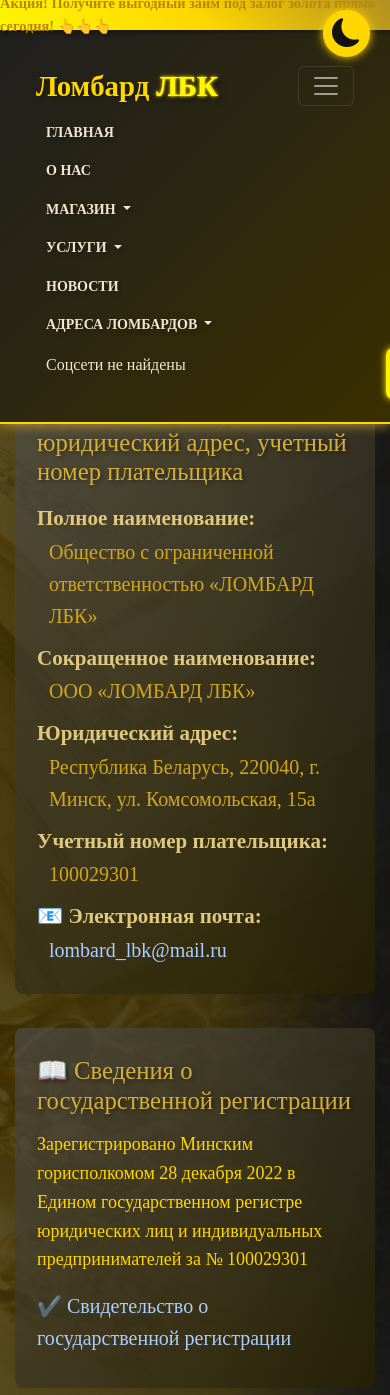
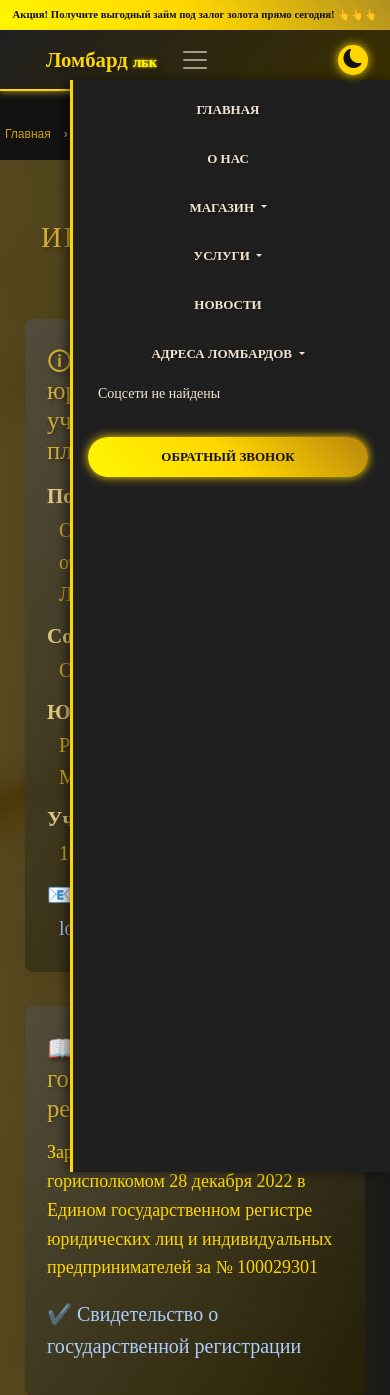
Before and after one commit to TumashenkaAliaksandr/lomabard_lbk, a Django app: page /about-info-docs/ in a window 390 px wide, after a click that opens the changed part. Shown: the top 1395 px of the page. Run offline with Django 5.2, Linux system fonts and the light colour scheme; data that the repository does not hold is empty.

Commit message:
new mobile styles

```diff
--- a/templates/main/base.html
+++ b/templates/main/base.html
@@ -19,6 +19,7 @@
 
     <!-- Ваш кастомный CSS -->
     <link rel="stylesheet" href="{% static 'webapp/css/main.css' %}" />
+    <link rel="stylesheet" href="{% static 'webapp/css/mobile.css' %}" />
 
 </head>
 <body>
--- a/webapp/static/webapp/css/mobile.css
+++ b/webapp/static/webapp/css/mobile.css
@@ -1,197 +1,300 @@
-/* Адаптивность */
-@media (max-width: 768px) {
-    .hero-title {
-        font-size: 2rem;
-    }
-    .hero-subtitle {
-        font-size: 1.1rem;
-    }
-    .nav ul {
-        flex-direction: column;
-        gap: 15px;
-    }
+/* Мобильная версия: стили для экранов до 768px */
+@media (max-width: 440px) {
+    body {
+        padding-top: 60px; /* меньше верхний отступ под top-bar и navbar */
+        font-size: 14px;
     }
 
-/* Адаптивность для мобильных */
-@media (max-width: 991.98px) {
-    .contact-info {
-        font-size: 0.85rem;
+    .container {
+        width: 95%;
+        padding-left: 10px;
+        padding-right: 10px;
+        max-width: 100%;
     }
 
-    .btn-callback {
-        padding: 6px 20px;
+    body.light-theme .services-title {
         font-size: 0.9rem;
-    }
+        color: #68675f;
+        text-align: center;
+        margin-bottom: 30px;
+        text-transform: uppercase;
+        letter-spacing: 1px;
+        user-select: none;
+        filter: drop-shadow(1px 1px 1px rgba(0, 0, 0, 0.2));
     }
 
 
-/* Адаптив для мобильных устройств */
-@media (max-width: 480px) {
-    .error-code {
-        font-size: 4rem;
-        letter-spacing: 5px;
-    }
-    .error-message {
-        font-size: 1.5rem;
-    }
-    .error-description {
-        font-size: 1rem;
-    }
+    /* Кнопка переключения темы — разместить в верхнем правом углу с меньшим размером */
+    .theme-toggle-btn {
+        width: 30px;
+        height: 30px;
+        top: 45px;
+        right: 22px;
+        font-size: 1.2rem;
     }
 
-
-/* Адаптив для мобильных */
-@media (max-width: 1200px) {
-    .products-grid {
-        grid-template-columns: repeat(3, 1fr);
-        gap: 15px;
-    }
+    /* Фиксированное меню */
+    header.header {
+        position: fixed;
+        top: 30px;
+        width: 100%;
+        padding: 0 10px;
+        background: linear-gradient(135deg, rgb(31, 31, 31), #3a2f00);
+        border-bottom: 2px solid #ffd700;
+        box-shadow: 0 2px 6px rgba(212, 175, 55, 0.6);
+        z-index: 1100;
     }
 
-@media (max-width: 600px) {
-    .products-grid {
-        grid-template-columns: repeat(2, 1fr);
-        gap: 12px;
-    }
+    .navbar-nav {
+        flex-direction: column;
+        gap: 8px;
     }
 
-/* Адаптив */
-@media (max-width: 768px) {
-    .product-detail-container {
-        padding: 0 15px;
-    }
-
-    .product-name {
-        font-size: 2rem;
-    }
-
-    .product-price {
-        font-size: 1.3rem;
-    }
-
-    .product-phone {
-        font-size: 1rem;
-    }
-}
-/* Адаптив */
-@media (max-width: 900px) {
-    .product-detail-container {
-        flex-direction: column;
-        max-width: 90%;
-    }
-
-    .product-gallery,
-    .product-info {
-        max-width: 100%;
-    }
-
-    .additional-photos {
-        justify-content: flex-start;
-    }
-}
-/* Адаптив для маленьких экранов */
-@media (max-width: 768px) {
-    .Services {
-        flex-direction: column;
-        align-items: center;
-    }
-
-    .section-text {
-        max-width: 100%;
+    /* Навигационные ссылки */
+    .nav-link {
+        font-size: 13px;
+        padding: 8px 12px;
         text-align: center;
     }
 
-    .squares-wrapper {
-        flex-direction: row;
-        flex-wrap: wrap;
-        justify-content: center;
+    /* Паддинги для логотипа */
+    .logo {
+        font-size: 1.3rem;
+        margin-right: 15px;
+    }
+
+    /* Меню бургер */
+    .navbar-toggler {
+        border: none;
+        padding: 6px 8px;
+        margin-left: auto;
+        color: #ffd700;
+    }
+
+    /* Dropdown меню — чтобы раскрывалось по клику */
+    .navbar-collapse {
+        background: #1f1f1f;
+        position: fixed;
+        top: 80px; /* под header */
+        right: 0;
+        width: 100%;
+        max-width: 320px;
+        height: calc(100vh - 80px);
+        overflow-y: auto;
+        padding: 10px 15px;
+        box-shadow: -4px 0 10px rgba(0, 0, 0, 0.5);
+        transform: translateX(100%);
+        transition: transform 0.3s ease;
+        border-left: 3px solid #ffd700;
+        z-index: 1150;
+    }
+
+    /* Активируем меню при развёртывании */
+    .navbar-collapse.show {
+        transform: translateX(0);
+    }
+
+    /* Дропдауны в меню */
+    .dropdown-menu {
+        position: static !important;
+        background: transparent !important;
+        box-shadow: none !important;
+        min-width: auto !important;
+        padding-left: 15px;
+        border-radius: 0 !important;
+        margin: 5px 0;
+    }
+
+    .dropdown-menu .dropdown-item {
+        padding-left: 20px;
+        font-size: 14px;
+        color: #ffd700 !important;
+    }
+
+    .dropdown-submenu > .dropdown-menu {
+        padding-left: 20px;
+        box-shadow: none !important;
+    }
+
+    /* Верхняя интерактивная полоска — текст разместить компактно */
+    .top-bar-link {
+        font-size: 0.67rem;
+        padding: 0 10px;
+    }
+
+    /* Основной фон и блоки */
+    body .main-bg,
+    body .contact-bg,
+    body.light-theme .main-bg,
+    body.light-theme .contact-bg {
+        background-attachment: scroll; /* фиксированный фон плохо работает на мобильных */
+        padding: 25px 10px 25px;
+        background-size: cover;
+    }
+
+    /* Акценты золотого цвета */
+    .gold-text {
+        font-size: 0.7rem;
+    }
+
+    body.light-theme .gold-text {
+        color: #5b5a58;
+        text-shadow: none;
+        filter: drop-shadow(2px 2px 2px rgba(0, 0, 0, 0.2));
+        text-transform: uppercase;
+        font-weight: 600;
+    }
+
+    .hero-subtitle {
+        font-size: 0.8rem;
+        margin-bottom: 40px;
+        color: #fffae4;
+    }
+
+    body.light-theme .gold-btn {
+        background: linear-gradient(45deg, #fff700, #ffd700, #b8860b);
+        color: #121212;
+        box-shadow: 0 4px 6px rgba(0, 0, 0, 0.5), 0 0 15px 3px #f6f5f5;
+        width: 185px;
+        text-align: center;
+        position: relative;
+        display: block;
+        margin: 0 auto;
+        font-size: 10px;
+    }
+
+    /* Подвал */
+    footer.footer {
+        padding: 20px 10px;
+        font-size: 13px;
+        color: #d0bf5f;
+    }
+
+    .footer-logo,
+    .footer-nav,
+    .footer-social {
+        margin-bottom: 15px;
+        text-align: center;
+    }
+
+    .footer-nav ul {
+        flex-direction: column;
+        gap: 10px;
+        padding: 0;
+    }
+
+    .footer-nav li a {
+        font-size: 14px;
+    }
+
+    /* Контактная информация в хедере */
+    .contact-info.d-none.d-lg-flex {
+        display: none !important;
+    }
+
+    /* Соцсети в хедере и футере */
+    .social-icon,
+    .social-icon-had,
+    .footer-social a {
+        width: 30px;
+        height: 30px;
+        margin: 0 5px;
+        filter: drop-shadow(1px 1px 1px rgba(0, 0, 0, 0.2));
+    }
+
+    /* Кнопки */
+    .btn-callback,
+    .btn-reserv,
+    .btn-consultations {
+        width: 100%;
+        max-width: 280px;
+        font-size: 13px !important;
+        margin-left: 0;
+        position: relative;
+        padding: 10px 0;
+        box-shadow: 0 0 10px #ffd700;
+        border-radius: 25px;
+        white-space: normal;
+        word-wrap: break-word;
+    }
+
+    /* Блоки описания продукта */
+    .product-info {
         gap: 15px;
     }
 
-    .squares-wrapper .row {
-        justify-content: center !important;
-        width: auto;
+    /* Бесконечный список хлебных крошек — сделаем удобочитаемым */
+    .breadcrumb-list {
+        font-size: 12px;
+        margin-left: 5px;
+        flex-wrap: wrap;
+        gap: 5px;
     }
 
-    .square {
+    /* Уменьшим маргин сверху, чтобы не было избыточного пространства */
+    .breadcrumb-list {
+        margin-top: 65px;
+    }
+
+    /* Слайдер - кнопки и точки */
+    .slider-nav .nav-dot {
+        width: 10px;
+        height: 10px;
+        margin: 0 4px;
+    }
+
+    /* Модификация размеров фото */
+    .product-gallery img.main-photo {
+        max-width: 100%;
+        height: auto;
+        border-radius: 8px;
+    }
+
+    .additional-photos img.additional-photo {
         width: 60px;
         height: 60px;
+        margin-right: 5px;
+        border-radius: 5px;
+        object-fit: cover;
+    }
+
+    /* Модальные окна (если используются Bootstrap) */
+    .modal-dialog {
+        max-width: 95%;
+        margin: 1.75rem auto;
+    }
+
+    /* Меню «жёсткие» шрифты + выравнивание */
+    .nav-link {
+        font-size: 13px !important;
+        padding: 10px 5px !important;
+    }
+
+    /* Изменение позиционирования и размеров кнопок навигации */
+    #scrollTopBtn {
+        right: 15px;
+        bottom: 15px;
+        width: 40px;
+        height: 40px;
+        font-size: 1.2rem;
+    }
+
+    .top-bar {
+        background: linear-gradient(45deg, rgb(255, 247, 0), #ffd700, rgb(178, 143, 32));
+        height: 30px;
+        display: flex;
+        align-items: center;
+        justify-content: center;
+        color: #121212;
+        font-weight: 600;
+        font-size: 0.55rem !important;
+        user-select: none;
+        position: fixed;
+        top: 0;
+        width: 100%;
+        z-index: 1051;
+        box-shadow: 0 2px 5px rgba(0, 0, 0, 0.15);
+        filter: drop-shadow(2px 2px 2px rgba(0, 0, 0, 0.3));
+        transition: transform 0.3s ease;
     }
 }
-
-/* Адаптив */
-@media (max-width: 991px) {
-  .row-SectionCards {
-    flex-direction: column;
-  }
-  .Section5-left,
-  .Section5-right {
-    flex: 1 1 100%;
-    min-width: auto;
-    height: auto !important;
-  }
-  .Section5-right {
-    margin-top: 30px;
-  }
-}
-
-
-@media (max-width: 991px) {
-  .Section10CollateralItems .row {
-    flex-direction: column;
-    gap: 20px 0;
-  }
-  .Section10CollateralItems .col {
-    width: 100%;
-    margin-bottom: 20px;
-  }
-}
-
-@media (max-width: 600px) {
-  .Section10CollateralItems .title {
-    font-size: 2rem;
-  }
-  .blur-card, .Section10CollateralItems .section-text {
-    padding: 18px 10px;
-    min-height: 120px;
-    border-radius: 12px;
-  }
-  .change-high {
-    min-height: 160px;
-  }
-}
-
-
-/* На экранах md и выше - горизонтальный flex */
-@media(min-width: 768px) {
-  .footer > .container {
-    flex-direction: row;
-    align-items: center;
-    gap: 0;
-  }
-}
-
-@media(min-width: 768px) {
-  .footer-copy {
-    margin-top: 0;
-    text-align: right;
-  }
-}
-
-@media (max-width: 600px) {
-    .lbk-disclosure-main {
-        padding: 0 3vw;
-    }
-    .lbk-disclosure-header {
-        padding: 10px 0 7px 0;
-    }
-    .lbk-disclosure-title {
-        font-size: 1.2em;
-    }
-    .lbk-disclosure-section {
-        padding: 11px 9px 9px 12px;
-    }
-    .lbk-disclosure-financial-block {
-        gap: 10px;
-    }
-}
```
Lines whose indentation alone changed are shown as unchanged.
